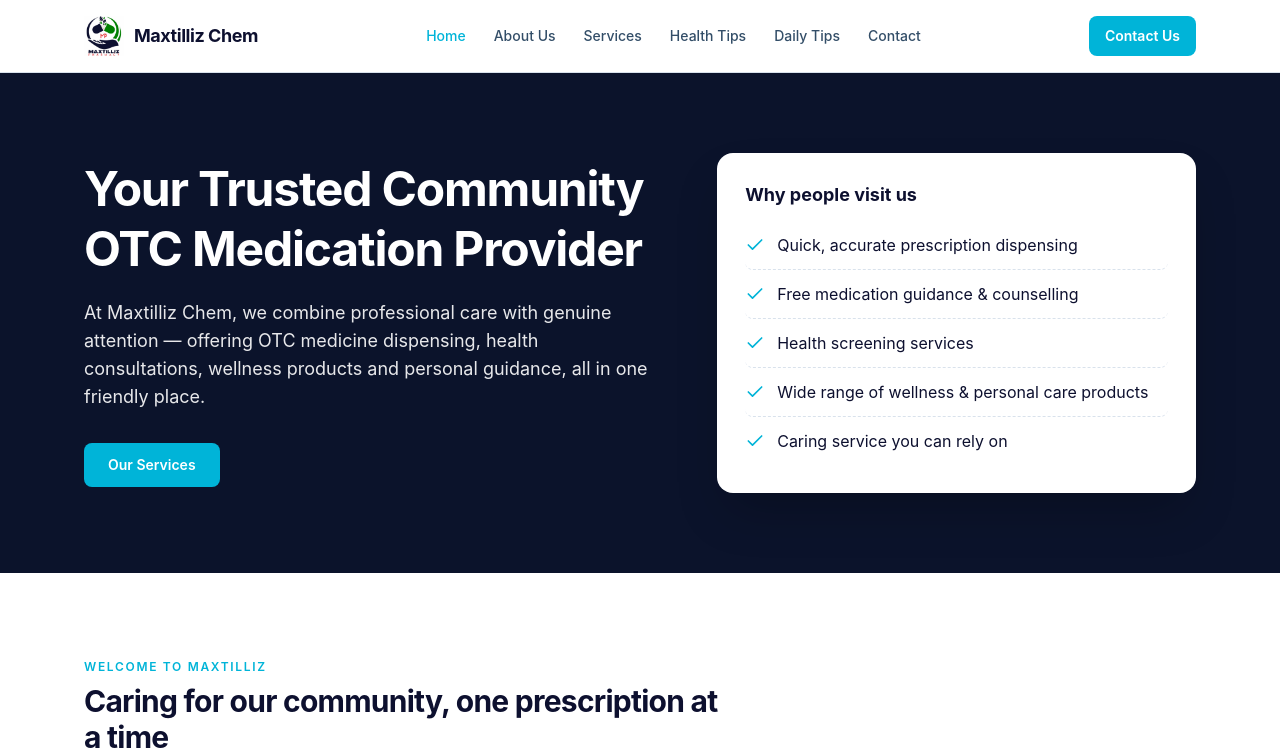
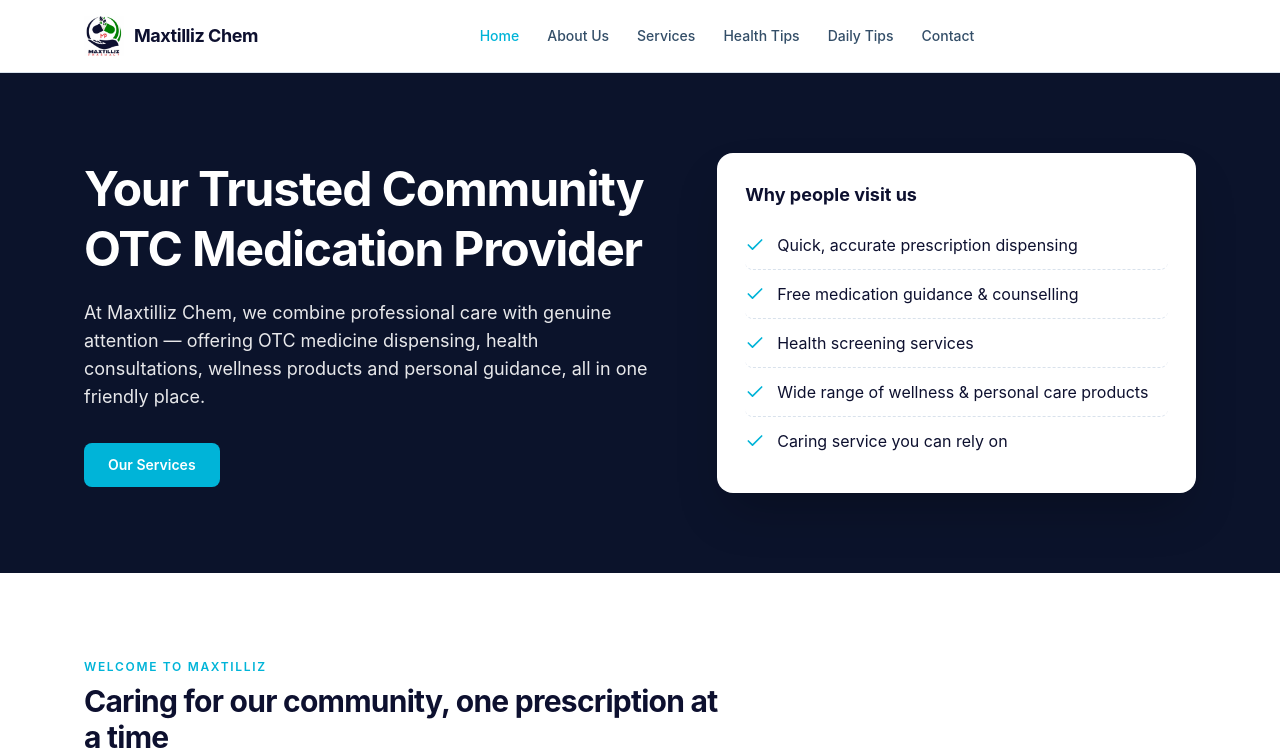
Before and after one commit to azimuthal-pro/maxtilliz-website, a Next.js app: page / in a window 1280 px wide. Shown: the top 752 px of the page. Built offline with nearby package versions, Linux system fonts and the light colour scheme.

Commit message:
refactor: enhance About, Contact, Daily Tips, Services, and Footer pages; improve layout and accessibility

```diff
--- a/src/components/Header.tsx
+++ b/src/components/Header.tsx
@@ -46,12 +46,6 @@ export default function Header() {
         </nav>
 
         <div className="flex items-center gap-3">
-          <Link
-            href="/contact"
-            className="hidden rounded-lg bg-brand-600 px-4 py-2.5 text-sm font-semibold text-white transition-colors hover:bg-brand-700 sm:inline-block"
-          >
-            Contact Us
-          </Link>
           {/* Mobile toggle */}
           <button
             type="button"
@@ -102,13 +96,6 @@ export default function Header() {
               </Link>
             );
           })}
-          <Link
-            href="/contact"
-            onClick={() => setOpen(false)}
-            className="mt-4 block rounded-lg bg-brand-600 px-4 py-3 text-center text-sm font-semibold text-white"
-          >
-            Contact Us
-          </Link>
         </nav>
       )}
     </header>
```
